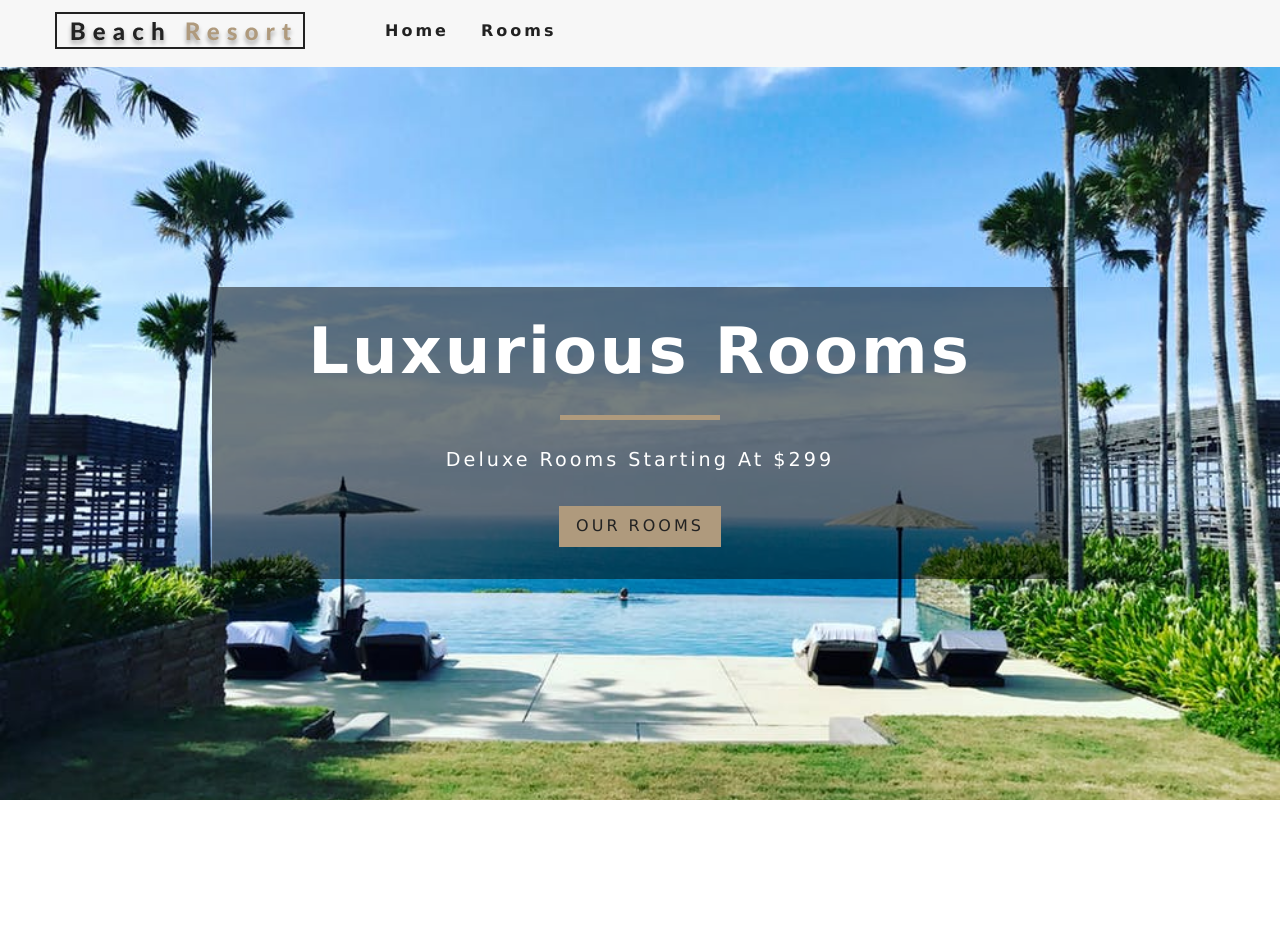
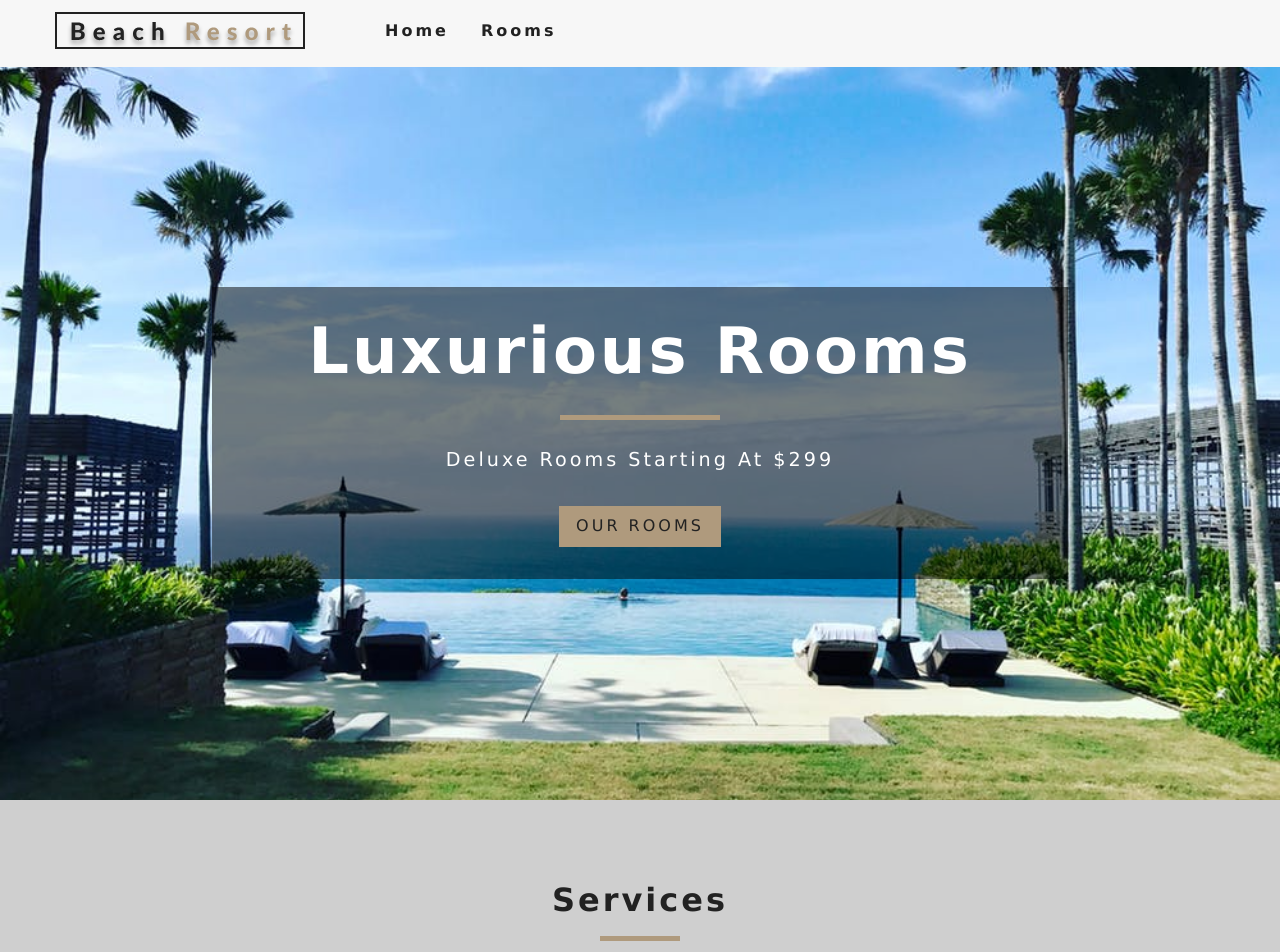
Before and after one commit to GerardoGarciaD/resort, a React (Create React App) app: page / in a window 1280 px wide. Shown: the top 952 px of the page. Before the commit the page ends 800 px from the top, so only its background shows below. Built offline with nearby package versions, Linux system fonts and the light colour scheme.

Commit message:
Llamado al componente Services

```diff
--- a/src/pages/Home.js
+++ b/src/pages/Home.js
@@ -1,6 +1,7 @@
 import React, { Component } from "react";
 import Hero from "../components/Hero";
 import Banner from "../components/Banner";
+import Services from "../components/Services";
 import { Link } from "react-router-dom";
 
 export default class Home extends Component {
@@ -8,6 +9,7 @@ export default class Home extends Component {
     // Se hace el llamado al componente hero y se pasa la prop hero asi como los "hijos" (children)
     // que en este caso va a ser otro componente
     return (
+      <>
         <Hero>
           {/* Se manda a llamar el componente banner que manda las props title, subtitle y los hijos
         que en este caso es el <Link> */}
@@ -20,6 +22,9 @@ export default class Home extends Component {
             </Link>
           </Banner>
         </Hero>
+
+        <Services />
+      </>
     );
   }
 }
```
Lines whose indentation alone changed are shown as unchanged.
